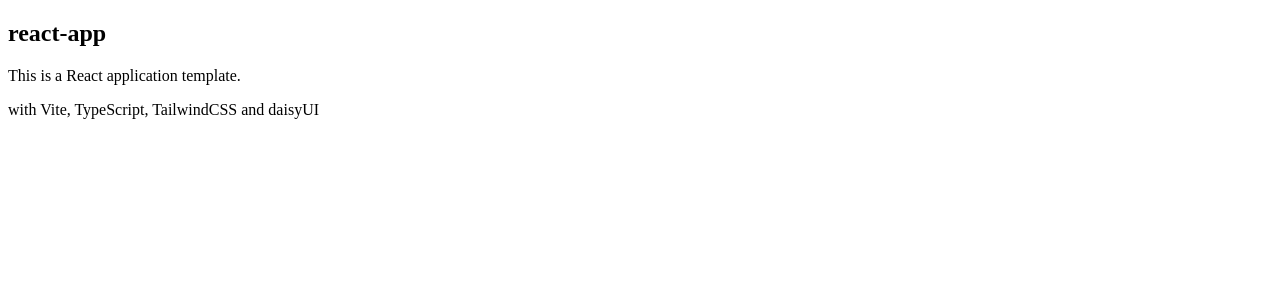
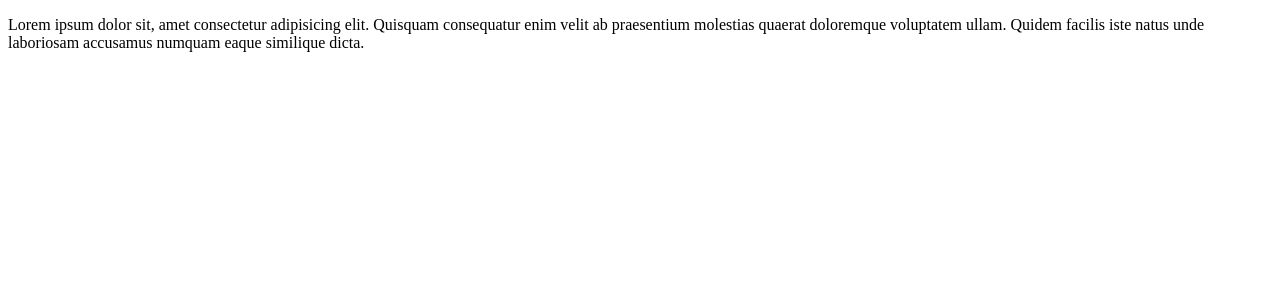
Before and after one commit to lollipop-onl/paperwhite-signage, a React (Vite) app: page / in a window 1280 px wide. Shown: the top 300 px of the page. Built offline with nearby package versions, Linux system fonts and the light colour scheme; a web font is replaced by a local one.

Commit message:
⚡ add full screen

```diff
--- a/src/App.tsx
+++ b/src/App.tsx
@@ -2,12 +2,13 @@ import React from 'react';
 
 export const App: React.FC = () => {
   return (
-    <div className='max-w-screen-md mx-auto px-4 py-10'>
-      <article className='prose'>
-        <h1>react-app</h1>
-        <p>This is a React application template.</p>
-        <p>with Vite, TypeScript, TailwindCSS and daisyUI</p>
-      </article>
+    <div className="h-screen w-screen">
+      <p>
+        Lorem ipsum dolor sit, amet consectetur adipisicing elit. Quisquam
+        consequatur enim velit ab praesentium molestias quaerat doloremque
+        voluptatem ullam. Quidem facilis iste natus unde laboriosam accusamus
+        numquam eaque similique dicta.
+      </p>
     </div>
   );
 };
```
